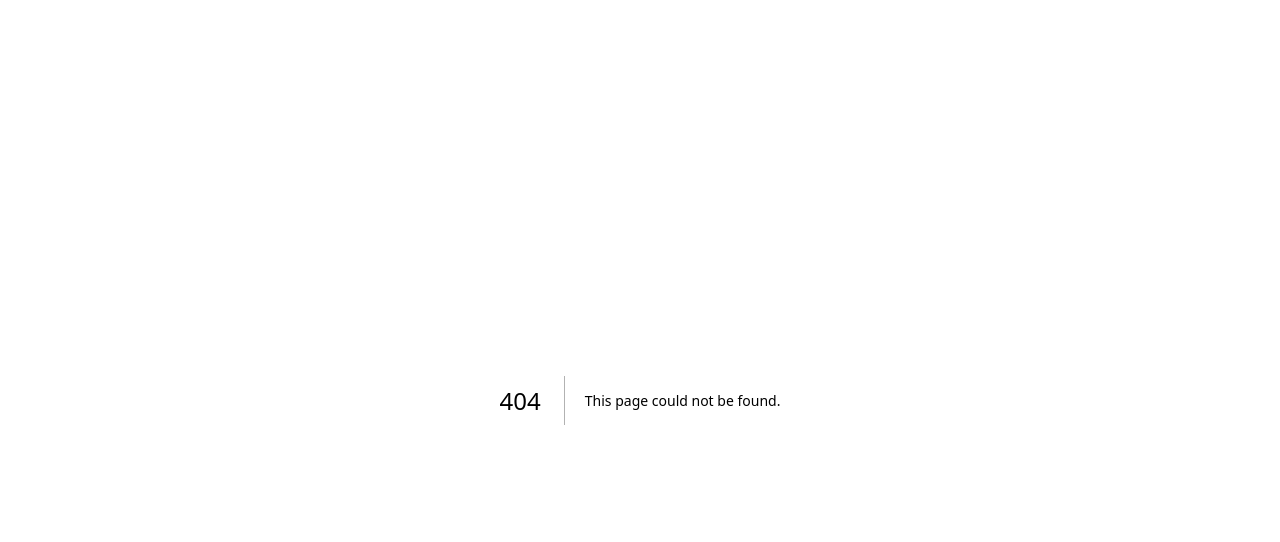
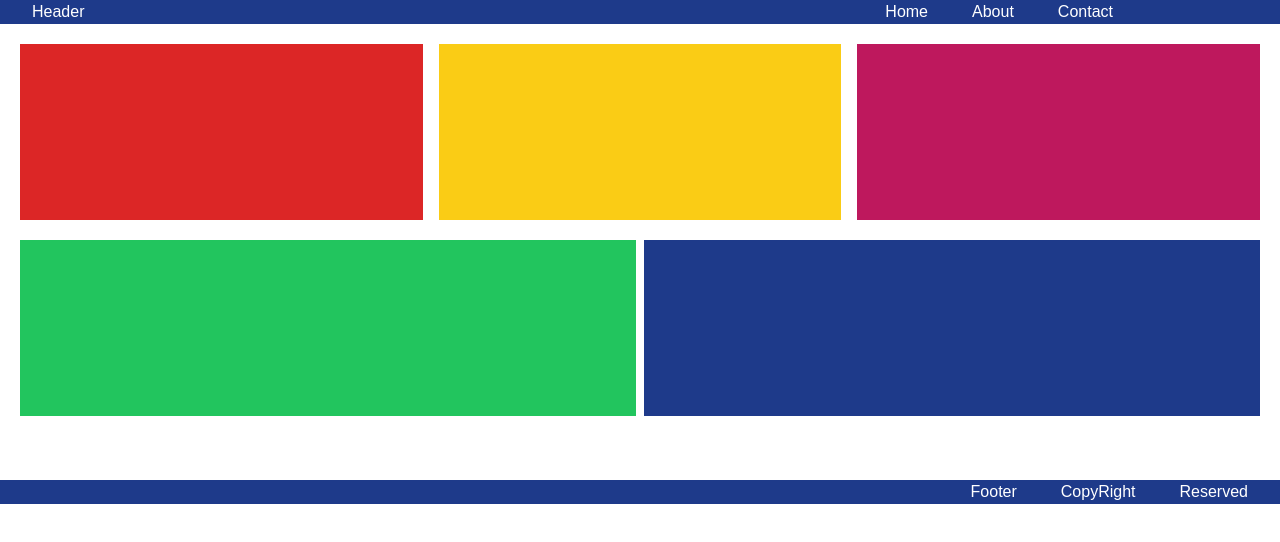
Before and after one commit to 1bakhtawar/my-app, a Next.js app: page /body in a window 1280 px wide. Before the commit this address had no page. Shown: the top 542 px of the page. Built offline with nearby package versions, Linux system fonts and the light colour scheme.

Commit message:
commit-1

```diff
--- /dev/null
+++ b/src/app/body/page.tsx
@@ -0,0 +1,24 @@
+import React from 'react'
+
+const page = () => {
+  return (
+    <div>
+         {/* first row */}
+         <div>
+        <div className='flex justify-center mt-5 space-x-4 px-5 h-3/6 items-below'>
+       <div className='bg-red-600 h-44 w-1/3'></div>
+        <div className='bg-yellow-400 h-44 w-1/3'></div>
+        <div className='bg-pink-700 h-44 w-1/3'></div>
+       </div>
+       {/* second row */}
+        <div className='flex justify-center h-60 mt-5 px-5 w-full gap-2 items-below'>
+        <div className='bg-green-500 h-44 w-3/6'></div>
+        <div className='bg-blue-900 h-44 w-3/6'></div>
+        </div>
+        </div>
+
+    </div>
+  )
+}
+
+export default page
--- a/src/app/layout.tsx
+++ b/src/app/layout.tsx
@@ -1,6 +1,8 @@
 import type { Metadata } from "next";
 import localFont from "next/font/local";
 import "./globals.css";
+import Header from "@/components/Header";
+import Footer from "@/components/Footer";
 
 const geistSans = localFont({
   src: "./fonts/GeistVF.woff",
@@ -28,7 +30,9 @@ export default function RootLayout({
       <body
         className={`${geistSans.variable} ${geistMono.variable} antialiased`}
       >
+        <Header />
         {children}
+        <Footer />
       </body>
     </html>
   );
--- a/src/app/page.tsx
+++ b/src/app/page.tsx
@@ -1,101 +1,10 @@
-import Image from "next/image";
+import Body from "./body/page"
 
 export default function Home() {
   return (
-    <div className="grid grid-rows-[20px_1fr_20px] items-center justify-items-center min-h-screen p-8 pb-20 gap-16 sm:p-20 font-[family-name:var(--font-geist-sans)]">
-      <main className="flex flex-col gap-8 row-start-2 items-center sm:items-start">
-        <Image
-          className="dark:invert"
-          src="https://nextjs.org/icons/next.svg"
-          alt="Next.js logo"
-          width={180}
-          height={38}
-          priority
-        />
-        <ol className="list-inside list-decimal text-sm text-center sm:text-left font-[family-name:var(--font-geist-mono)]">
-          <li className="mb-2">
-            Get started by editing{" "}
-            <code className="bg-black/[.05] dark:bg-white/[.06] px-1 py-0.5 rounded font-semibold">
-              src/app/page.tsx
-            </code>
-            .
-          </li>
-          <li>Save and see your changes instantly.</li>
-        </ol>
+    <div>
+      <Body />
+      </div>
 
-        <div className="flex gap-4 items-center flex-col sm:flex-row">
-          <a
-            className="rounded-full border border-solid border-transparent transition-colors flex items-center justify-center bg-foreground text-background gap-2 hover:bg-[#383838] dark:hover:bg-[#ccc] text-sm sm:text-base h-10 sm:h-12 px-4 sm:px-5"
-            href="https://vercel.com/new?utm_source=create-next-app&utm_medium=appdir-template-tw&utm_campaign=create-next-app"
-            target="_blank"
-            rel="noopener noreferrer"
-          >
-            <Image
-              className="dark:invert"
-              src="https://nextjs.org/icons/vercel.svg"
-              alt="Vercel logomark"
-              width={20}
-              height={20}
-            />
-            Deploy now
-          </a>
-          <a
-            className="rounded-full border border-solid border-black/[.08] dark:border-white/[.145] transition-colors flex items-center justify-center hover:bg-[#f2f2f2] dark:hover:bg-[#1a1a1a] hover:border-transparent text-sm sm:text-base h-10 sm:h-12 px-4 sm:px-5 sm:min-w-44"
-            href="https://nextjs.org/docs?utm_source=create-next-app&utm_medium=appdir-template-tw&utm_campaign=create-next-app"
-            target="_blank"
-            rel="noopener noreferrer"
-          >
-            Read our docs
-          </a>
-        </div>
-      </main>
-      <footer className="row-start-3 flex gap-6 flex-wrap items-center justify-center">
-        <a
-          className="flex items-center gap-2 hover:underline hover:underline-offset-4"
-          href="https://nextjs.org/learn?utm_source=create-next-app&utm_medium=appdir-template-tw&utm_campaign=create-next-app"
-          target="_blank"
-          rel="noopener noreferrer"
-        >
-          <Image
-            aria-hidden
-            src="https://nextjs.org/icons/file.svg"
-            alt="File icon"
-            width={16}
-            height={16}
-          />
-          Learn
-        </a>
-        <a
-          className="flex items-center gap-2 hover:underline hover:underline-offset-4"
-          href="https://vercel.com/templates?framework=next.js&utm_source=create-next-app&utm_medium=appdir-template-tw&utm_campaign=create-next-app"
-          target="_blank"
-          rel="noopener noreferrer"
-        >
-          <Image
-            aria-hidden
-            src="https://nextjs.org/icons/window.svg"
-            alt="Window icon"
-            width={16}
-            height={16}
-          />
-          Examples
-        </a>
-        <a
-          className="flex items-center gap-2 hover:underline hover:underline-offset-4"
-          href="https://nextjs.org?utm_source=create-next-app&utm_medium=appdir-template-tw&utm_campaign=create-next-app"
-          target="_blank"
-          rel="noopener noreferrer"
-        >
-          <Image
-            aria-hidden
-            src="https://nextjs.org/icons/globe.svg"
-            alt="Globe icon"
-            width={16}
-            height={16}
-          />
-          Go to nextjs.org →
-        </a>
-      </footer>
-    </div>
   );
 }
--- /dev/null
+++ b/src/components/Footer.tsx
@@ -0,0 +1,20 @@
+import React from 'react'
+
+const Footer = () => {
+  return (
+    <div>
+        <footer className='flex justify-end space-x-8 px-8 gap-12 bg-blue-900 w-full'>
+
+            <ul className='flex gap-11 justify-end text-white'>
+            <li>Footer</li>
+            <li>CopyRight</li>
+            <li>Reserved</li>
+        </ul>
+
+        </footer>
+
+    </div>
+  )
+}
+
+export default Footer
--- /dev/null
+++ b/src/components/Header.tsx
@@ -0,0 +1,24 @@
+import React from 'react'
+
+const Navbar = () => {
+  return (
+    <div>
+        <header className='flex bg-blue-900 w-full'>
+        <div className='w-2/3'>
+
+                <h1 className='text-white px-8'> Header</h1>
+            </div>
+            <div>
+
+            <ul className='flex gap-11 px-8 justify-end text-white'>
+
+            <li>Home</li>
+            <li>About</li>
+            <li>Contact</li>
+        </ul>
+        </div>
+        </header>
+    </div>
+  )
+}
+export default Navbar
```
